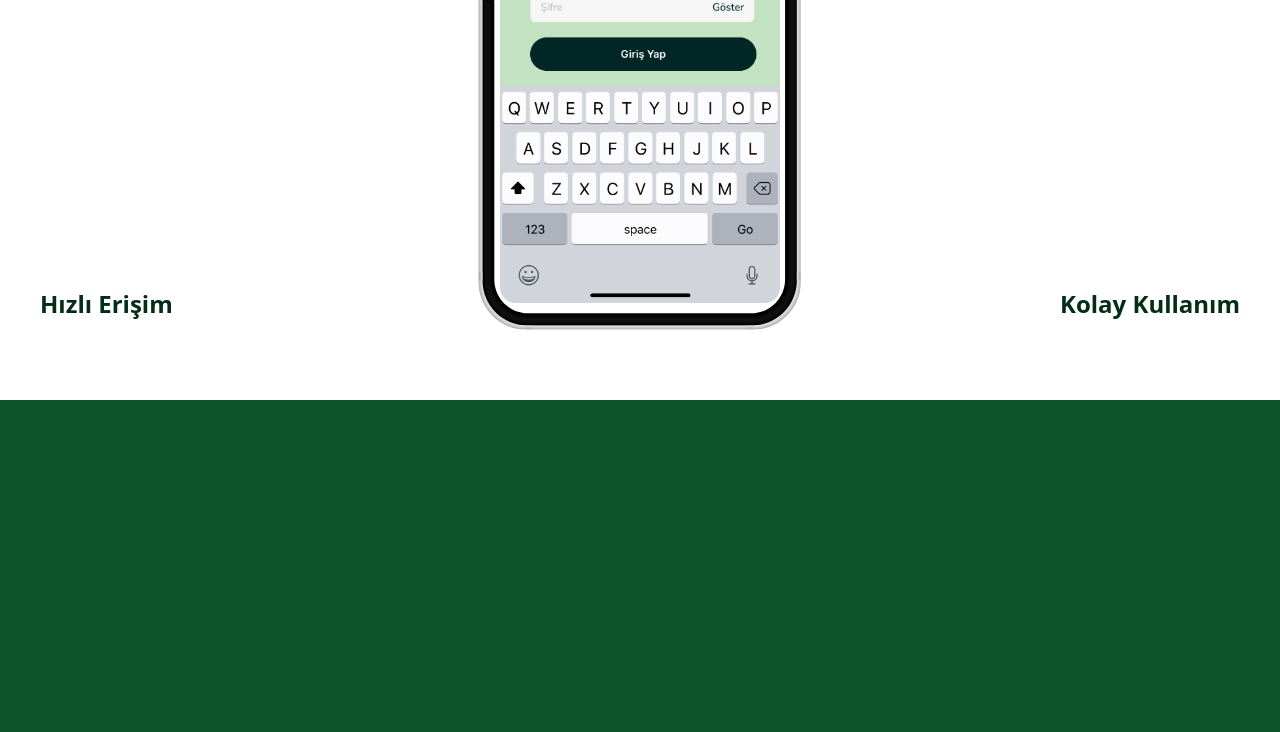
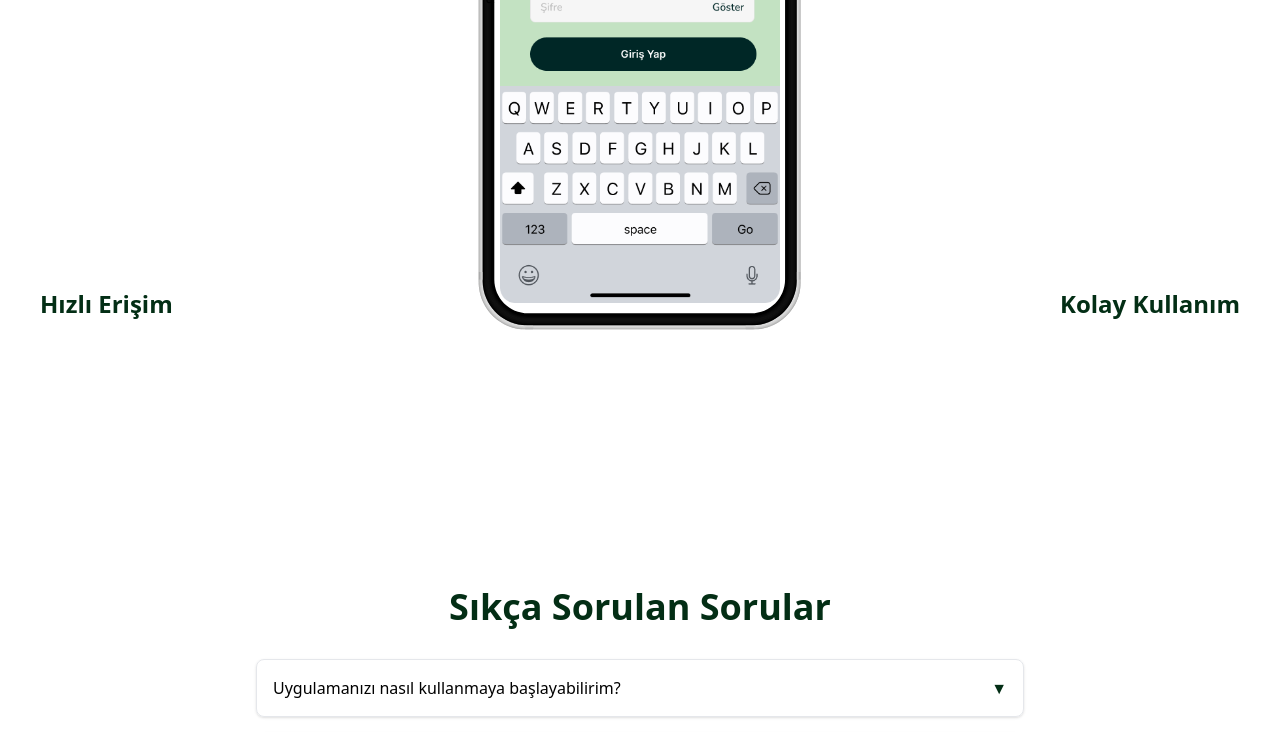
Before and after one commit to poyrazavsever/cifci-timer, a Next.js app: page / in a window 1280 px wide. Shown: the part 2000-2732 px from the top of the page. Built offline with nearby package versions, Linux system fonts and the light colour scheme.

Commit message:
feat: added faq section

```diff
--- /dev/null
+++ b/components/FAQ.js
@@ -0,0 +1,129 @@
+import React, { useState, useRef } from 'react';
+import { motion, useInView, AnimatePresence } from 'framer-motion';
+
+const FAQ = () => {
+  const [activeIndex, setActiveIndex] = useState(null);
+  const ref = useRef(null);
+  const isInView = useInView(ref, {
+    once: true,
+    threshold: 0.1,
+    margin: "0px 0px -200px 0px" // Viewport'un 200px öncesinde tetiklenecek
+  });
+
+  const faqData = [
+    {
+      question: "Uygulamanızı nasıl kullanmaya başlayabilirim?",
+      answer: "Ücretsiz hesap oluşturarak hemen kullanmaya başlayabilirsiniz. Kayıt işlemi sadece 2 dakika sürmektedir."
+    },
+    {
+      question: "Hangi bölgelerde hizmet veriyorsunuz?",
+      answer: "Mobil uygulamamız ile Türkiye'nin her yerinde faaliyet göstermeye çalışıyoruz."
+    },
+    {
+      question: "Teknik destek alabilir miyim?",
+      answer: "7/24 teknik destek ekibimiz her zaman yanınızda. Uygulama içi chat veya telefon ile bize ulaşabilirsiniz."
+    },
+    {
+      question: "Ücretlendirme politikanız nasıl?",
+      answer: "Temel özellikler ücretsiz olarak sunulmaktadır. Premium özellikler için aylık ve yıllık avantajlı paketlerimiz mevcuttur."
+    },
+    {
+      question: "Verilerimizin güvenliği nasıl sağlanıyor?",
+      answer: "En son güvenlik protokolleri ve şifreleme teknolojileri ile verileriniz tamamen güvende tutulmaktadır."
+    }
+  ];
+
+  const containerVariants = {
+    hidden: { opacity: 0, y: 50 }, // Y değerini artırdım
+    visible: {
+      opacity: 1,
+      y: 0,
+      transition: {
+        duration: 0.8, // Süreyi artırdım
+        staggerChildren: 0.15 // Stagger süresini artırdım
+      }
+    }
+  };
+
+  const itemVariants = {
+    hidden: { opacity: 0, x: -50 }, // X değerini artırdım
+    visible: {
+      opacity: 1,
+      x: 0,
+      transition: {
+        duration: 0.5,
+        ease: "easeOut"
+      }
+    }
+  };
+
+  const contentVariants = {
+    hidden: { opacity: 0, height: 0 },
+    visible: {
+      opacity: 1,
+      height: "auto",
+      transition: {
+        duration: 0.3,
+        ease: "easeOut"
+      }
+    }
+  };
+
+  return (
+    <div className="min-h-screen flex items-center justify-center p-4" ref={ref}>
+      <motion.div
+        className="w-full max-w-3xl space-y-4"
+        initial="hidden"
+        animate={isInView ? "visible" : "hidden"}
+        variants={containerVariants}
+      >
+        <motion.h2
+          className="text-2xl md:text-4xl font-bold text-green-950 text-center mb-8"
+          variants={itemVariants}
+        >
+          Sıkça Sorulan Sorular
+        </motion.h2>
+
+        {faqData.map((faq, index) => (
+          <motion.div
+            key={index}
+            className="border border-gray-200 rounded-lg overflow-hidden shadow-sm hover:shadow-md transition-shadow"
+            variants={itemVariants}
+          >
+            <motion.button
+              className={`w-full p-4 text-left flex justify-between items-center text-sm md:text-base font-medium cursor-pointer
+                         hover:bg-gray-50 transition-colors ${activeIndex === index ? 'bg-gray-50' : ''}`}
+              onClick={() => setActiveIndex(activeIndex === index ? null : index)}
+            >
+              <span>{faq.question}</span>
+              <motion.span
+                className="ml-4 flex-shrink-0 text-green-950"
+                animate={{ rotate: activeIndex === index ? 180 : 0 }}
+                transition={{ duration: 0.3 }}
+              >
+                ▼
+              </motion.span>
+            </motion.button>
+
+            <AnimatePresence>
+              {activeIndex === index && (
+                <motion.div
+                  initial="hidden"
+                  animate="visible"
+                  exit="hidden"
+                  variants={contentVariants}
+                >
+                  <div className="p-4 text-sm md:text-base text-gray-600 bg-gray-50">
+                    {faq.answer}
+                  </div>
+                </motion.div>
+              )}
+            </AnimatePresence>
+          </motion.div>
+        ))}
+      </motion.div>
+    </div>
+  );
+};
+
+export default FAQ;
--- a/pages/index.js
+++ b/pages/index.js
@@ -2,12 +2,13 @@ import About from '@/components/About';
 import Designs from '@/components/Designs';
 import HeroSection from '@/components/HeroSection';
 import CountdownTimer from '@/components/CountdownTimer';
+import FAQ from '@/components/FAQ';
 import { useEffect, useState, useCallback } from 'react';
 
 export default function Home() {
   const [activeSection, setActiveSection] = useState(0);
   const [isScrolling, setIsScrolling] = useState(false);
-  const sections = ['hero', 'second', 'third', 'countdown'];
+  const sections = ['hero', 'second', 'third', 'faq', 'countdown'];
 
   const scrollToSection = useCallback((index) => {
     if (isScrolling) return;
@@ -92,6 +93,10 @@ export default function Home() {
           <Designs />
         </div>
 
+        <div id="faq" className="h-screen w-full bg-white">
+          <FAQ />
+        </div>
+
         <div id="countdown" className="h-screen w-full bg-green-900 flex items-center justify-center">
           <div className="w-full max-w-xl">
             <CountdownTimer />
```
